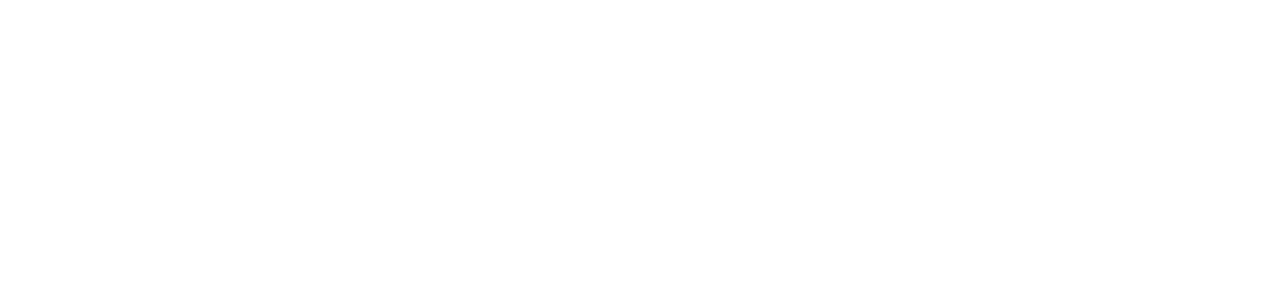
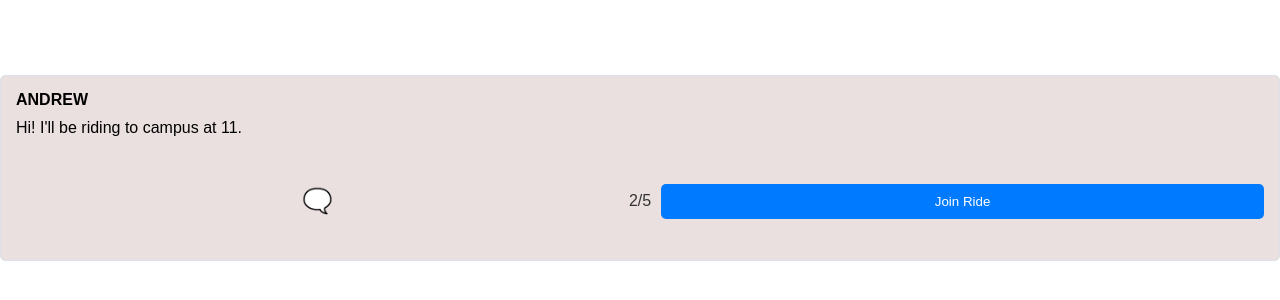
Before and after one commit to CMUSVCampuShare/frontend_js, a React (Create React App) app: page /post in a window 1280 px wide. Before the commit this address had no page. Shown: the part 222-522 px from the top of the page. Built offline with nearby package versions, Linux system fonts and the light colour scheme.

Commit message:
added posts screen

```diff
--- a/package.json
+++ b/package.json
@@ -6,7 +6,9 @@
     "@testing-library/jest-dom": "^5.17.0",
     "@testing-library/react": "^13.4.0",
     "@testing-library/user-event": "^13.5.0",
+    "bootstrap": "^5.3.2",
     "react": "^18.2.0",
+    "react-bootstrap": "^2.9.0",
     "react-dom": "^18.2.0",
     "react-icons": "^4.11.0",
     "react-router-dom": "^6.17.0",
--- a/src/App.js
+++ b/src/App.js
@@ -8,6 +8,7 @@
 import Profile from "./js/profile";
 import Login from "./js/login";
 import Register from "./js/register";
+import Post from "./js/post";
 import "./App.css";
 
 function App() {
@@ -32,14 +33,16 @@
           <img src={logo} alt="logo" />
           CampuShare
         </header>
-{/*         <Navbar />
- */}        <Routes>
+        {/*         <Navbar />
+         */}{" "}
+        <Routes>
           <Route path="/" element={<Home />} />
           <Route path="/chat" element={<Chat />} />
           <Route path="/ride" element={<Ride />} />
           <Route path="/profile" element={<Profile />} />
           <Route path="/login" element={<Login />} />
           <Route path="/register" element={<Register />} />
+          <Route path="/post" element={<Post />} />
         </Routes>
       </div>
     </Router>
--- /dev/null
+++ b/src/css/post.css
@@ -0,0 +1,138 @@
+.post-container {
+  width: 100%;
+  padding: 20px;
+  font-family: Arial, sans-serif;
+  text-align: left;
+}
+
+.post-header {
+  display: flex;
+  justify-content: space-between;
+  align-items: center;
+  margin-bottom: 20px;
+}
+
+.post-content {
+  border: 1px solid #dbe1e8;
+  background-color: #ebe0e0;
+  padding: 15px;
+  margin-bottom: 20px;
+  border-radius: 5px;
+  align-content: left;
+}
+
+.post-author {
+  font-weight: bold;
+  margin-bottom: 10px;
+  text-align: left;
+}
+
+.post-message {
+  margin-bottom: 20px;
+  text-align: left;
+}
+
+.post-join-section {
+  display: flex;
+  justify-content: space-around;
+  align-items: center;
+  position: relative;
+}
+
+.post-availability {
+  color: #333;
+  margin: 0 10px;
+}
+
+.join-ride-button {
+  padding: 10px 20px;
+  border: none;
+  background-color: #007bff;
+  color: #fff;
+  border-radius: 5px;
+  cursor: pointer;
+  transition: 0.3s ease;
+  padding: 10px 15px;
+}
+
+.join-ride-button:hover {
+  background-color: #0056b3;
+}
+
+.comment-post-button {
+  background: none;
+  border: none;
+  cursor: pointer;
+  font-size: 1.5rem;
+  transition: 0.3s ease;
+  padding: 10px 15px;
+}
+
+.comment-post-button:hover {
+  transform: scale(1.1);
+}
+
+.comments-dropdown {
+  display: none;
+  border: 1px solid #ccc;
+  position: absolute;
+  top: 100%;
+  left: 0;
+  width: calc(100% - 70px);
+  box-shadow: 0 0 10px rgba(0, 0, 0, 0.1);
+  z-index: 1;
+  background-color: #fff;
+  text-align: left;
+}
+
+.comments-dropdown.active {
+  display: block;
+}
+
+.comment-item {
+  padding: 10px;
+  border-bottom: 1px solid #eee;
+}
+
+.comment-item:last-child {
+  border-bottom: none;
+}
+
+.comment-section {
+  display: flex;
+  align-items: center;
+  position: relative;
+}
+
+.comment-button,
+.dropdown-trigger {
+  border: none;
+  background: none;
+  cursor: pointer;
+  font-size: 1rem;
+  width: 1.5rem;
+  height: 1.5rem;
+  display: flex;
+  justify-content: center;
+  align-items: center;
+}
+
+.comments-dropdown {
+  position: absolute;
+  border: 1px solid #ccc;
+  border-radius: 5px;
+  background-color: #fff;
+  left: 0;
+  top: 2rem;
+  width: auto;
+}
+
+.comment-item {
+  padding: 0.5rem 1rem;
+  border-bottom: 1px solid #ccc;
+  text-align: left;
+}
+
+.comment-item:last-child {
+  border-bottom: none;
+}
--- /dev/null
+++ b/src/js/post.js
@@ -0,0 +1,43 @@
+import React, { useState } from "react";
+import "../css/post.css";
+
+function Post() {
+  const [showComments, setShowComments] = useState(false);
+
+  const comments = [
+    "Great! See you then.",
+    "Is there still a spot left?",
+    "I might join too!",
+  ];
+
+  return (
+    <div className="post-container">
+      <div className="post-content">
+        <div className="post-author">ANDREW</div>
+        <div className="post-message">Hi! I'll be riding to campus at 11.</div>
+
+        <div className="post-join-section">
+          <button
+            className="comment-post-button"
+            onClick={() => setShowComments(!showComments)}
+          >
+            🗨️
+          </button>
+
+          <div className={`comments-dropdown ${showComments ? "active" : ""}`}>
+            {comments.map((comment, index) => (
+              <div key={index} className="comment-item">
+                {comment}
+              </div>
+            ))}
+          </div>
+
+          <div className="post-availability">2/5</div>
+          <button className="join-ride-button">Join Ride</button>
+        </div>
+      </div>
+    </div>
+  );
+}
+
+export default Post;
```
Also changed, not shown: 1 other file (tests, documents, lock files or other folders).
